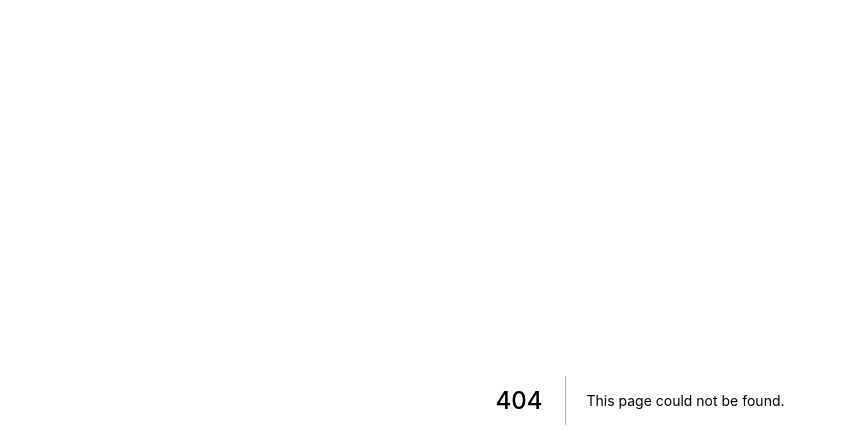
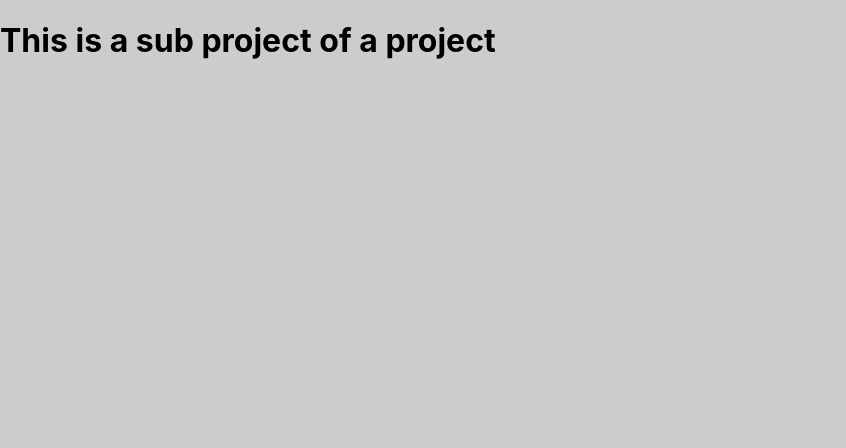
Before and after one commit to L8dySneaks/mas-next, a Next.js app: page /project/1/1 in a window 1280 px wide. Before the commit this address had no page. Shown: the top 448 px of the page, without its empty margins (0-846 px from the left). Built offline with nearby package versions, Linux system fonts and the light colour scheme.

Commit message:
ability to have a route with 2 dynamic segments

```diff
--- a/pages/index.tsx
+++ b/pages/index.tsx
@@ -12,7 +12,7 @@ export default function Home() {
 
       <main className={styles.main}>
         <h1 className={styles.title}>
-        {/* Use the NextJS link tag in order to give smooth transition instead of reloading the entire page */}
+        {/* Dynamic Linking ( if you don't know what the URL is going to be, example would be a new blog post) */}
          Welcome, go to
           <Link href="/page2/projects">
             <a> Page 2</a>
--- a/pages/page2/index.tsx
+++ /dev/null
@@ -1,5 +0,0 @@
-export default function() {
-  // Should be a react component
-  // returns a valid jsx element
-  return <h1>Hello from page 2</h1>;
-}
--- a/pages/page2/projects.tsx
+++ /dev/null
@@ -1,6 +0,0 @@
-export default function() {
-  // nested routing
-  // Should be a react component
-  // returns a valid jsx element
-  return <h1>Hello from page 2 route in the project page</h1>;
-}
--- /dev/null
+++ b/pages/project/[project]/[subproject].tsx
@@ -0,0 +1,9 @@
+/* This file will serve any URL that looks something like
+* http://localhost:3000/project/<anythingcangohere>/<anythingcangohere>
+* Only works for two dynamic segments
+* Lose the ability to capture 2 dynamic segments
+*/
+
+export default function SubProjectName() {
+  return <h1>This is a sub project of a project</h1>
+}
```
